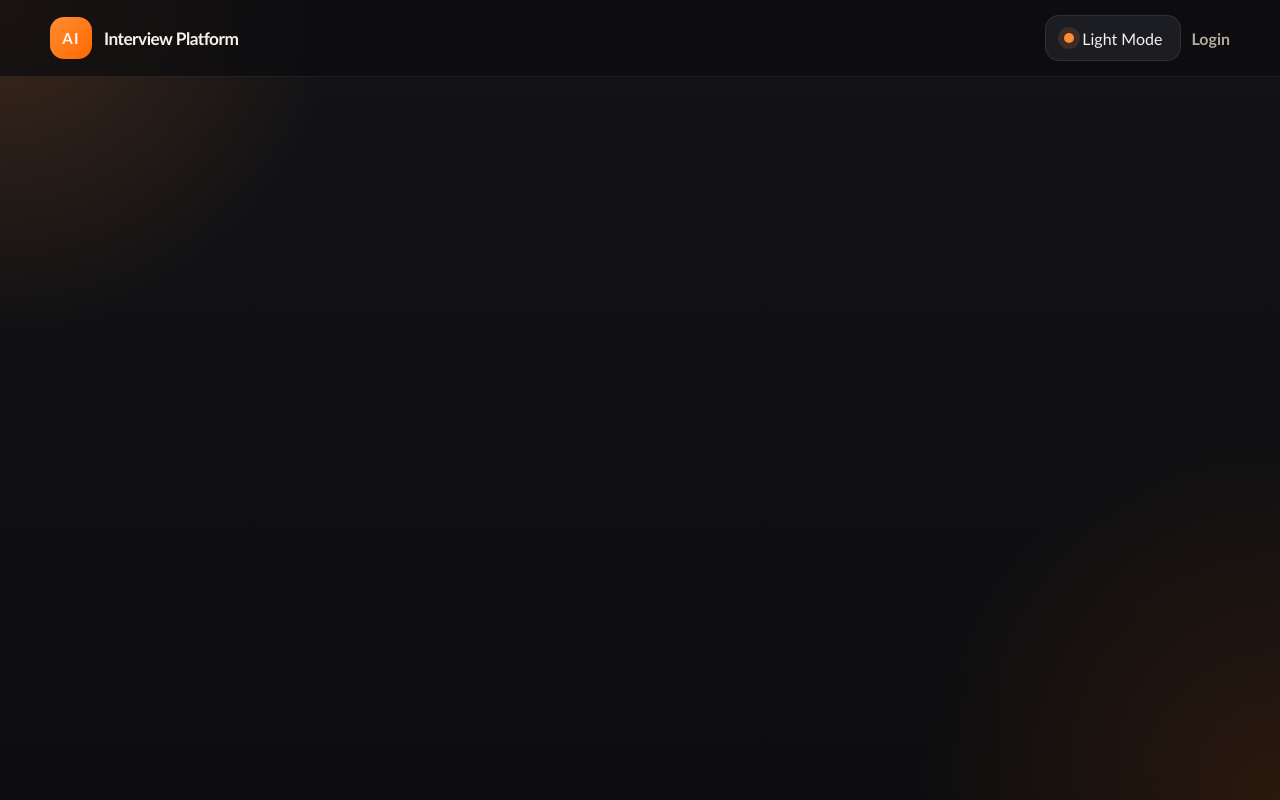
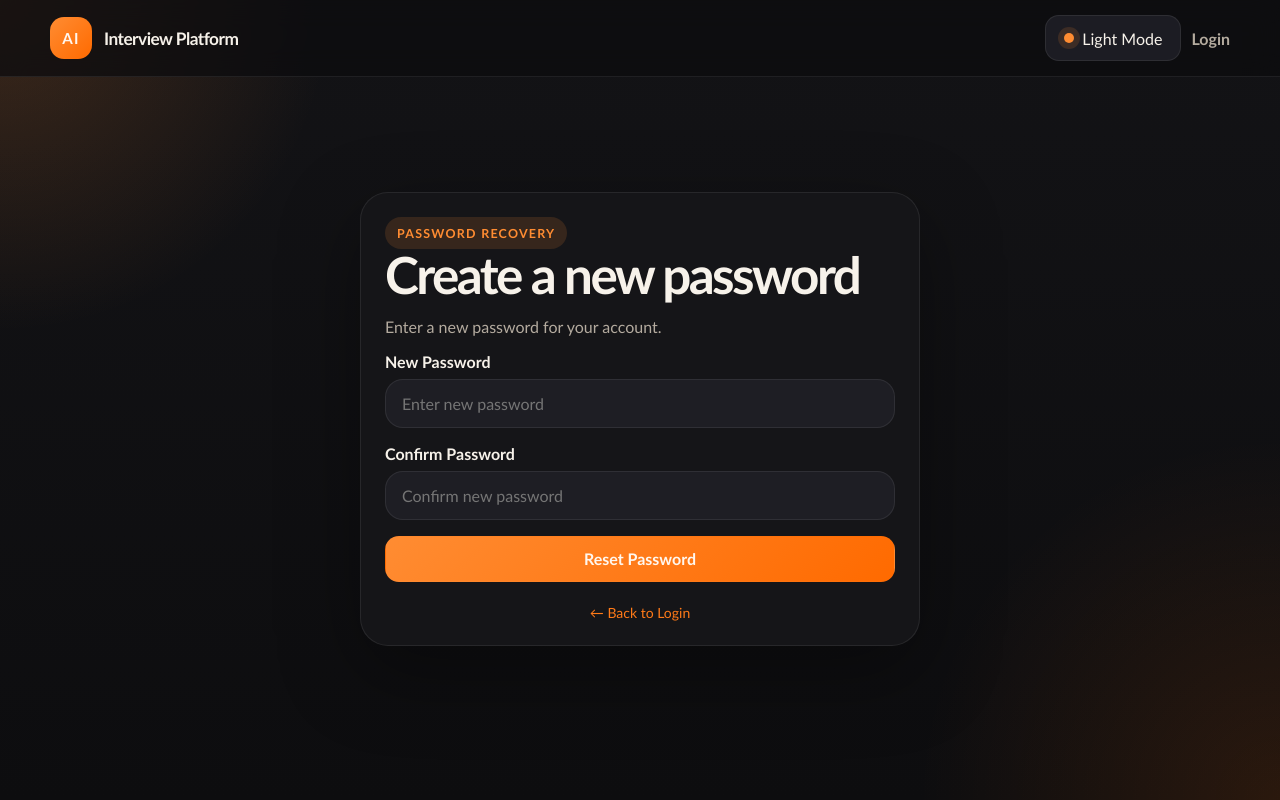
Before and after one commit to yashdewangan850/Ai_Interview, a React (Vite) app in the folder frontend/: page /reset-password/1 in a window 1280 px wide. Built offline with nearby package versions, Linux system fonts and the light colour scheme; no server answers.

Commit message:
add reset page

```diff
--- a/frontend/src/App.jsx
+++ b/frontend/src/App.jsx
@@ -10,6 +10,7 @@ import Home from "./pages/Home";
 import Interview from "./pages/Interview";
 import Result from "./pages/Result";
 import ForgotPassword from "./pages/ForgotPassword";
+import ResetPassword from "./pages/ResetPassword";
 
 function App() {
   return (
@@ -21,6 +22,10 @@ function App() {
             <Routes>
               <Route path="/auth" element={<Auth />} />
               <Route path="/forgot-password" element={<ForgotPassword />} />
+              <Route
+                path="/reset-password/:token"
+                element={<ResetPassword />}
+              />
               <Route
                 path="/"
                 element={
--- /dev/null
+++ b/frontend/src/pages/ResetPassword.jsx
@@ -0,0 +1,156 @@
+import { useState } from "react";
+import { Link, useNavigate, useParams } from "react-router-dom";
+import { apiRequest } from "../lib/api";
+
+function ResetPassword() {
+  const { token } = useParams();
+  const navigate = useNavigate();
+
+  const [password, setPassword] = useState("");
+  const [confirmPassword, setConfirmPassword] = useState("");
+
+  const [loading, setLoading] = useState(false);
+  const [error, setError] = useState("");
+  const [message, setMessage] = useState("");
+
+  async function handleSubmit(event) {
+    event.preventDefault();
+
+    setError("");
+    setMessage("");
+
+    if (password.length < 6) {
+      setError("Password must be at least 6 characters long.");
+      return;
+    }
+
+    if (password !== confirmPassword) {
+      setError("Passwords do not match.");
+      return;
+    }
+
+    if (!token) {
+      setError("Invalid or missing reset token.");
+      return;
+    }
+
+    setLoading(true);
+
+    try {
+      const data = await apiRequest("/auth/reset-password", {
+        method: "POST",
+        body: JSON.stringify({
+          token,
+          password,
+        }),
+      });
+
+      setMessage(
+        data.message || "Password reset successfully."
+      );
+
+      setTimeout(() => {
+        navigate("/auth", { replace: true });
+      }, 1500);
+    } catch (requestError) {
+      setError(
+        requestError.message ||
+          "Unable to reset password. Please try again."
+      );
+    } finally {
+      setLoading(false);
+    }
+  }
+
+  return (
+    <div className="auth-shell">
+      <section className="card auth-card">
+        <span className="eyebrow eyebrow--accent">
+          Password Recovery
+        </span>
+
+        <h1>Create a new password</h1>
+
+        <p className="hero-copy">
+          Enter a new password for your account.
+        </p>
+
+        <form className="form-grid" onSubmit={handleSubmit}>
+          <div className="form-group">
+            <label
+              className="field-label"
+              htmlFor="newPassword"
+            >
+              New Password
+            </label>
+
+            <input
+              id="newPassword"
+              className="text-input"
+              type="password"
+              placeholder="Enter new password"
+              value={password}
+              onChange={(event) =>
+                setPassword(event.target.value)
+              }
+              minLength={6}
+              required
+            />
+          </div>
+
+          <div className="form-group">
+            <label
+              className="field-label"
+              htmlFor="confirmPassword"
+            >
+              Confirm Password
+            </label>
+
+            <input
+              id="confirmPassword"
+              className="text-input"
+              type="password"
+              placeholder="Confirm new password"
+              value={confirmPassword}
+              onChange={(event) =>
+                setConfirmPassword(event.target.value)
+              }
+              minLength={6}
+              required
+            />
+          </div>
+
+          {error && (
+            <p className="error-text">
+              {error}
+            </p>
+          )}
+
+          {message && (
+            <p className="success-text">
+              {message}
+            </p>
+          )}
+
+          <button
+            className="primary-button"
+            type="submit"
+            disabled={loading}
+          >
+            {loading
+              ? "Resetting..."
+              : "Reset Password"}
+          </button>
+        </form>
+
+        <div className="auth-back">
+          <Link to="/auth">
+            ← Back to Login
+          </Link>
+        </div>
+      </section>
+    </div>
+  );
+}
+
+export default ResetPassword;
--- a/frontend/src/styles.css
+++ b/frontend/src/styles.css
@@ -985,3 +985,25 @@ textarea {
 .auth-back a:hover {
   text-decoration: underline;
 }
+
+
+.success-text {
+  margin: 0;
+  color: #22c55e;
+  font-size: 14px;
+}
+
+.auth-back {
+  margin-top: 20px;
+  text-align: center;
+}
+
+.auth-back a {
+  color: #ff7a18;
+  text-decoration: none;
+  font-size: 14px;
+}
+
+.auth-back a:hover {
+  text-decoration: underline;
+}
```
Also changed, not shown: 1 other file (tests, documents, lock files or other folders).
